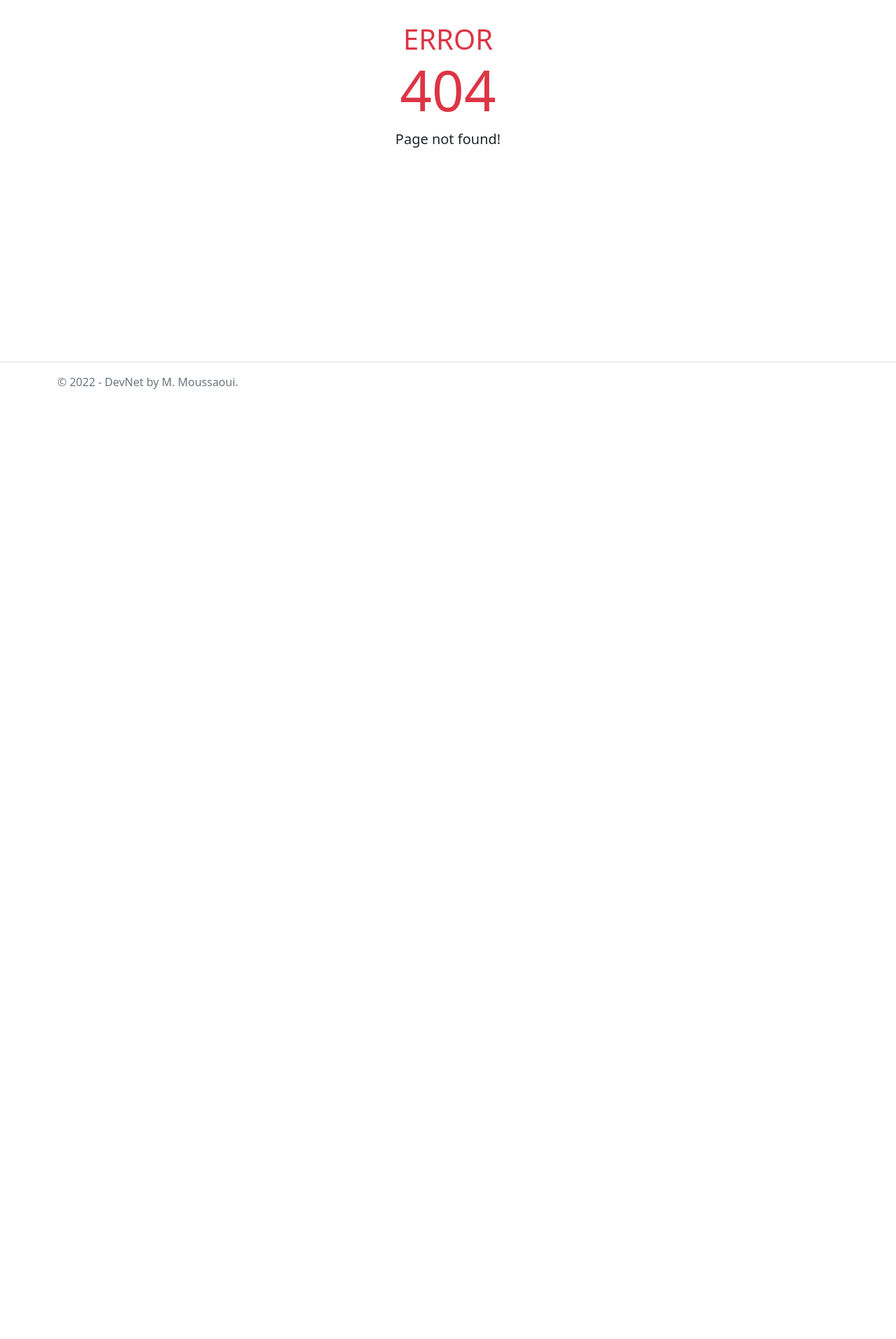
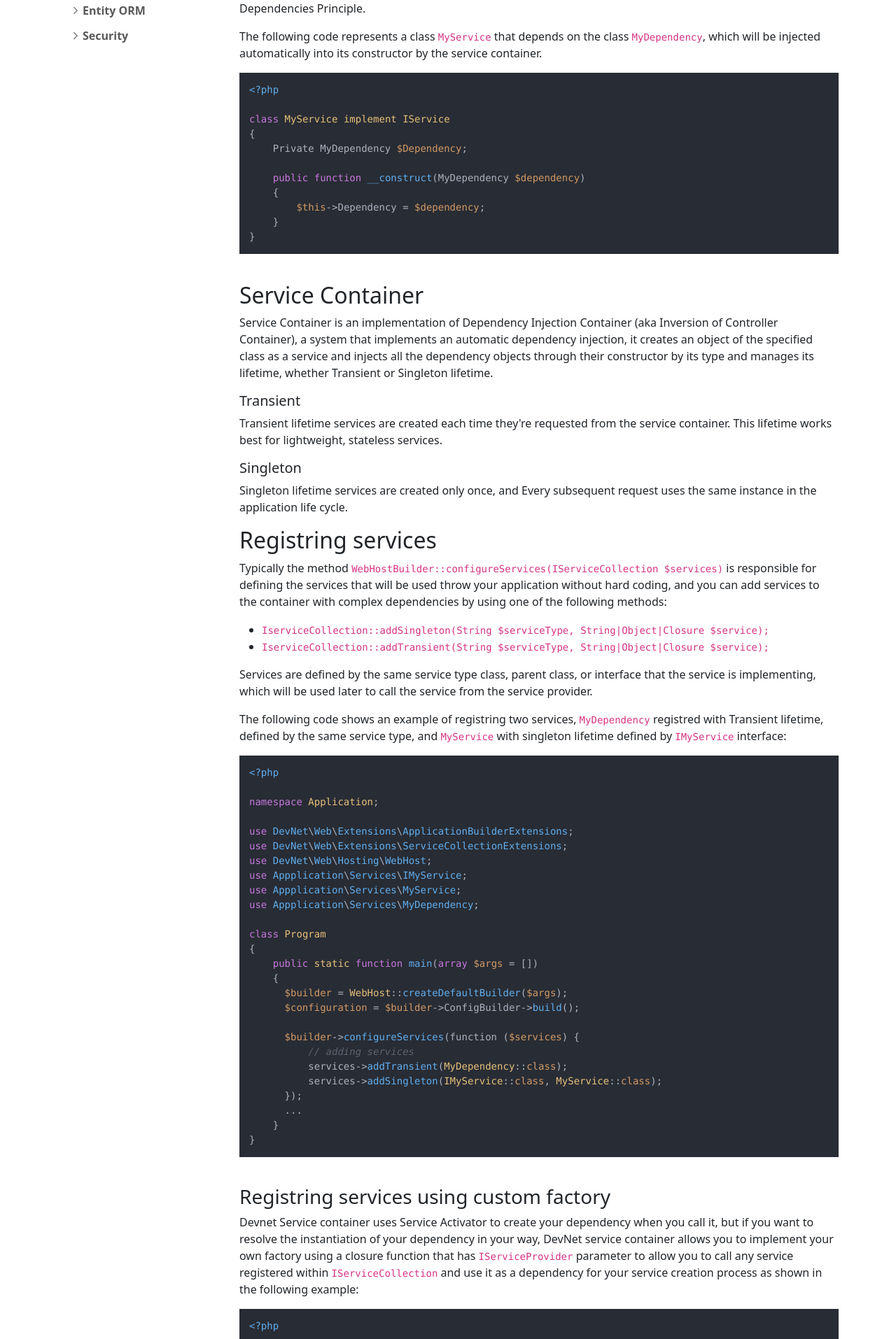
Before and after one commit to DevNet-Framework/devnet-framework.github.io, an Angular app: page /docs/web/dependency in a window 1280 px wide. Before the commit this address had no page. Shown: the part 226-2140 px from the top of the page at 70% size. Before the commit the page ends 800 px from the top, so only its background shows below. Built offline with nearby package versions, Linux system fonts and the light colour scheme.

Commit message:
add DependencyComponent

```diff
--- /dev/null
+++ b/src/app/web/dependency/dependency.component.html
@@ -0,0 +1,222 @@
+<div class="container pt-3">
+  <div class="row">
+    <div id="sidebar" style="width: 260px;">
+      <app-sidebar></app-sidebar>
+    </div>
+    <div id="content" class="flex-grow-1" style="width: 400px;">
+      <article>
+        <h1>Dependency Injection</h1>
+        <hr>
+        <p>
+          Dependency injection (DI) is a technique for achieving loose coupling between objects and dependencies rather than directly instantiating dependencies or using static references, most often the dependency objects are provided to the class which depends on, via constructor injection declaration, allowing them to follow the Explicit Dependencies Principle.
+        </p>
+        <p>
+          The following code represents a class <code>MyService</code> that depends on the class <code>MyDependency</code>, which will be injected automatically into its constructor by the service container.
+        </p>
+        <pre><code class="language-php">&lt;?php
+
+class MyService implement IService
+&lcub;
+    Private MyDependency $Dependency;
+
+    public function __construct(MyDependency $dependency)
+    &lcub;
+        $this->Dependency = $dependency;
+    }
+}
+</code></pre>
+        <br>
+        <h2>Service Container</h2>
+        <p>
+          Service Container is an implementation of Dependency Injection Container (aka Inversion of Controller Container), a system that implements an automatic dependency injection, it creates an object of the specified class as a service and injects all the dependency objects through their constructor by its type and manages its lifetime, whether Transient or Singleton lifetime.
+        </p>
+        <h5>Transient</h5>
+        <p>
+          Transient lifetime services are created each time they're requested from the service container. This lifetime works best for lightweight, stateless services.
+        </p>
+        <h5>Singleton</h5>
+        <p>
+          Singleton lifetime services are created only once, and Every subsequent request uses the same instance in the application life cycle.
+        </p>
+        <h2>Registring services</h2>
+        <p>
+          Typically the method <code>WebHostBuilder::configureServices(IServiceCollection $services)</code> is responsible for defining the services that will be used throw your application without hard coding, and you can add services to the container with complex dependencies by using one of the following methods:
+        </p>
+        <ul>
+          <li>
+            <code>IserviceCollection::addSingleton(String $serviceType, String|Object|Closure $service);</code>
+          </li>
+          <li><code>IserviceCollection::addTransient(String $serviceType, String|Object|Closure $service);</code></li>
+        </ul>
+        <p>
+          Services are defined by the same service type class, parent class, or interface that the service is implementing, which will be used later to call the service from the service provider.
+        </p>
+        <p>
+          The following code shows an example of registring two services, <code>MyDependency</code> registred with Transient lifetime, defined by the same service type, and <code>MyService</code> with singleton lifetime defined by <code>IMyService</code> interface:
+        </p>
+        <pre><code class="language-php">&lt;?php
+
+namespace Application;
+
+use DevNet\Web\Extensions\ApplicationBuilderExtensions;
+use DevNet\Web\Extensions\ServiceCollectionExtensions;
+use DevNet\Web\Hosting\WebHost;
+use Appplication\Services\IMyService;
+use Appplication\Services\MyService;
+use Appplication\Services\MyDependency;
+
+class Program
+&lcub;
+    public static function main(array $args = [])
+    &lcub;
+      $builder = WebHost::createDefaultBuilder($args);
+      $configuration = $builder->ConfigBuilder->build();
+
+      $builder->configureServices(function ($services) &lcub;
+          // adding services
+          services->addTransient(MyDependency::class);
+          services->addSingleton(IMyService::class, MyService::class);
+      });
+      ...
+    }
+}
+</code></pre>
+        <br>
+        <h3>Registring services using custom factory</h3>
+        <p>
+          Devnet Service container uses Service Activator to create your dependency when you call it, but if you want to resolve the instantiation of your dependency in your way, DevNet service container allows you to implement your own factory using a closure function that has <code>IServiceProvider</code> parameter to allow you to call any service registered within <code>IServiceCollection</code> and use it as a dependency for your service creation process as shown in the following example:
+        </p>
+        <pre><code class="language-php">&lt;?php
+
+namespace Application;
+
+use DevNet\Web\Extensions\ApplicationBuilderExtensions;
+use DevNet\Web\Extensions\ServiceCollectionExtensions;
+use DevNet\Web\Hosting\WebHost;
+use Appplication\Services\IMyService;
+use Appplication\Services\MyService;
+use Appplication\Services\MyDependency;
+
+class Program
+&lcub;
+    public static function main(array $args = [])
+    &lcub;
+      $builder = WebHost::createDefaultBuilder($args);
+      $configuration = $builder->ConfigBuilder->build();
+
+      $builder->configureServices(function ($services) &lcub;
+
+          services->addSingleton(IService::class,
+              fn($provider) => new MyService($provider->getService(MyDependency::class)));
+
+          services->addTransient(MyDependency::class);
+      });
+      ...
+    }
+}
+</code></pre>
+        <br>
+        <h3>Requesting Services</h3>
+        <p>
+          Services can be requested by their type using the method <code>IserviceProvider::getService(string $type)</code>, which can be accessible from the property <code>HttpContext::RequestServices</code>, like in the following example.
+        </p>
+        <pre><code class="language-php">
+...
+$app->useEndpoint(function($routes) &lcub;
+    $routes->mapGet("/service", function(HttpContext $context) &lcub;
+        // getting services
+        $service1 = $context->RequestServices->getService(IService::class);
+        $service2 = $context->RequestServices->getService(MyService::class);
+
+        // code...
+    });
+});
+</code></pre>
+        <br>
+        <h3>Requesting services through controller</h3>
+        <p>
+          Services are injected into controllers as a constructor parameter during the creation of the controller, the service activator resolves the services from <code>IServiceCollection</code> that matches the parameter types of the controller's constructor and injects them into it automatically.
+        </p>
+        <pre><code class="language-php">&lt;?php
+
+namespace Application\Controllers;
+
+use DevNet\Web\Controller\ActionController;
+use DevNet\Web\Controller\IActionResult;
+use Application\Services\IMyService;
+
+class HelloController extends ActionController
+&lcub;
+    private IMyService $MyService;
+
+    public function __construct(IMyService $myService)
+    &lcub;
+      $this->MyService = $myService;
+    }
+    ...
+}
+</code></pre>
+        <br>
+        <h3>Built-in services</h3>
+        <table class="table">
+          <thead>
+            <tr>
+              <th scope="col">Method</th>
+              <th scope="col">Discription</th>
+            </tr>
+          </thead>
+          <tbody>
+            <tr>
+              <td><code>addAntiforgery(?Closure $configuration)</code></td>
+              <td>register Antiforgery service.</td>
+            </tr>
+            <tr>
+              <td><code>addAuthentication(?Closure $configuration)</code></td>
+              <td>register Authentication service.</td>
+            </tr>
+            <tr>
+              <td><code>addAuthorization(?Closure $configuration)</code></td>
+              <td>register Authorization service.</td>
+            </tr>
+            <tr>
+              <td><code>addEntityContext(?Closure $configuration)</code></td>
+              <td>register EntityContext service.</td>
+            </tr>
+            <tr>
+              <td><code>addHttpClient(?Closure $configuration)</code></td>
+              <td>register HttpClient service.</td>
+            </tr>
+            <tr>
+              <td><code>addIdentity(?Closure $configuration)</code></td>
+              <td>register Identity Manager service.</td>
+            </tr>
+            <tr>
+              <td><code>addLogging(?Closure $configuration)</code></td>
+              <td>register ILoggerFactory service.</td>
+            </tr>
+            <tr>
+              <td><code>addMvc(?Closure $configuration)</code></td>
+              <td>register Model-View-Controller service.</td>
+            </tr>
+          </tbody>
+        </table>
+        <footer>
+          <nav class="no-print" aria-label="Page navigation">
+            <ul class="nav-page">
+              <li class="nav-page-item">
+                <a class="nav-page-link" routerLink="/docs/web/filter">
+                  <i class="chevron left"></i> Previous
+                </a>
+              </li>
+              <li class="nav-page-item">
+                <a class="nav-page-link" routerLink="/docs/web/exception">
+                  Next <i class="chevron right"></i>
+                </a>
+              </li>
+            </ul>
+          </nav>
+        </footer>
+      </article>
+    </div>
+  </div>
+</div>
--- /dev/null
+++ b/src/app/web/dependency/dependency.component.ts
@@ -0,0 +1,17 @@
+import { Component, OnInit } from '@angular/core';
+import hljs from 'highlight.js/lib/common';
+
+@Component({
+  selector: 'web-dependency',
+  templateUrl: './dependency.component.html',
+  styleUrls: ['./dependency.component.css']
+})
+export class DependencyComponent implements OnInit {
+
+  constructor() { }
+
+  ngOnInit(): void {
+    hljs.highlightAll();
+  }
+
+}
--- a/src/app/web/web-routing.module.ts
+++ b/src/app/web/web-routing.module.ts
@@ -8,6 +8,7 @@ import { ControllerComponent } from './controller/controller.component';
 import { ViewComponent } from './view/view.component';
 import { LayoutComponent } from './layout/layout.component';
 import { FilterComponent } from './filter/filter.component';
+import { DependencyComponent } from './dependency/dependency.component';
 
 const routes: Routes = [
   { path: 'docs/web/start', component: StartComponent },
@@ -18,6 +19,7 @@ const routes: Routes = [
   { path: 'docs/web/view', component: ViewComponent },
   { path: 'docs/web/layout', component: LayoutComponent },
   { path: 'docs/web/filter', component: FilterComponent },
+  { path: 'docs/web/dependency', component: DependencyComponent },
   { path: 'docs/web', redirectTo: 'docs/web/start', pathMatch: 'full' }
 ];
 
--- a/src/app/web/web.module.ts
+++ b/src/app/web/web.module.ts
@@ -10,6 +10,7 @@ import { ControllerComponent } from './controller/controller.component';
 import { ViewComponent } from './view/view.component';
 import { LayoutComponent } from './layout/layout.component';
 import { FilterComponent } from './filter/filter.component';
+import { DependencyComponent } from './dependency/dependency.component';
 
 @NgModule({
   declarations: [
@@ -20,7 +21,8 @@ import { FilterComponent } from './filter/filter.component';
     ControllerComponent,
     ViewComponent,
     LayoutComponent,
-    FilterComponent
+    FilterComponent,
+    DependencyComponent
   ],
   imports: [
     CommonModule,
```
Also changed, not shown: src/app/web/dependency/dependency.component.css (added), 1 other file (tests, documents, lock files or other folders).
